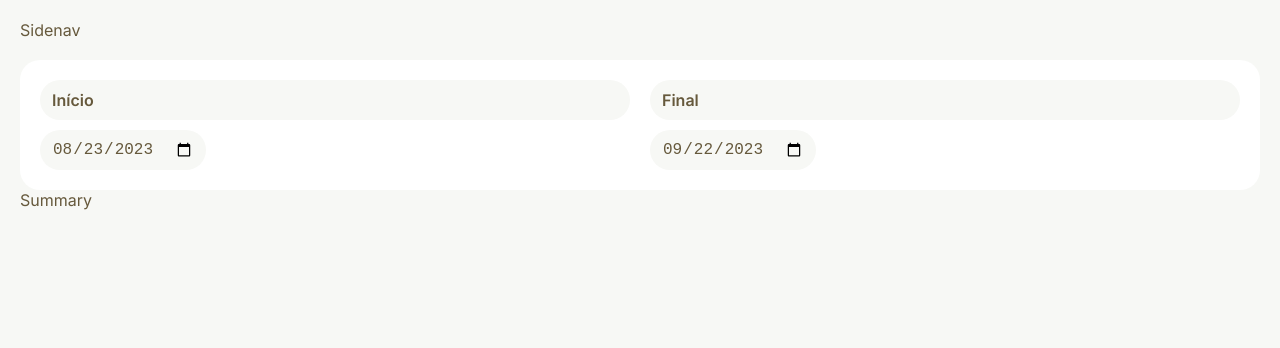
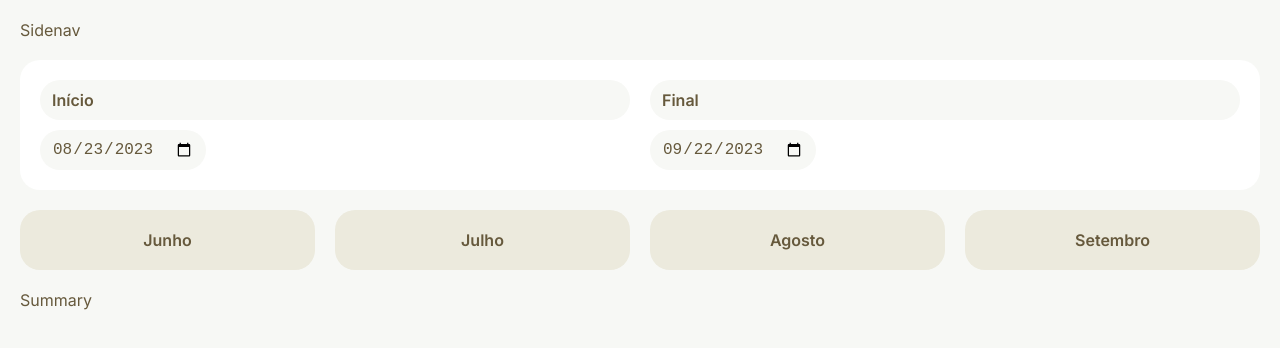
Before and after one commit to gguilhermelopes/fintech, a React (Vite) app: page / in a window 1280 px wide. Shown: the top 348 px of the page. Built offline with nearby package versions, Linux system fonts and the light colour scheme; no server answers.

Commit message:
feat: create buttons to filter by month

```diff
--- a/src/components/Header/Header.tsx
+++ b/src/components/Header/Header.tsx
@@ -1,10 +1,14 @@
 import DateRange from "./DateRange";
+import Months from "./Months";
 
 const Header = () => {
   return (
-    <div>
-      <DateRange />
-    </div>
+    <header className="mb">
+      <div className="mb">
+        <DateRange />
+      </div>
+      <Months />
+    </header>
   );
 };
 
--- /dev/null
+++ b/src/components/Header/MonthButton.module.css
@@ -0,0 +1,9 @@
+.button {
+  padding: var(--gap) var(--gap-s);
+  background-color: var(--color-3);
+  border: none;
+  border-radius: var(--gap);
+  color: var(--color-2);
+  font-weight: 600;
+  text-transform: capitalize;
+}
--- /dev/null
+++ b/src/components/Header/MonthButton.tsx
@@ -0,0 +1,40 @@
+import { useData } from "../../context/DataContext";
+import styles from "./MonthButton.module.css";
+
+const setMonthName = (n: number) => {
+  const date = new Date();
+  date.setMonth(date.getMonth() + n);
+
+  return new Intl.DateTimeFormat("pt-BR", { month: "long" }).format(date);
+};
+
+const formatDate = (date: Date) => {
+  const dd = String(date.getDate()).padStart(2, "0");
+  const mm = String(date.getMonth() + 1).padStart(2, "0");
+  const yyyy = date.getFullYear();
+
+  return `${yyyy}-${mm}-${dd}`;
+};
+
+const MonthButton = ({ n }: { n: number }) => {
+  const { setStart, setFinish } = useData();
+
+  const selectMonth = (n: number) => {
+    const date = new Date();
+    date.setMonth(date.getMonth() + n);
+
+    const firstDay = new Date(date.getFullYear(), date.getMonth(), 1);
+    const lastDay = new Date(date.getFullYear(), date.getMonth() + 1, 0);
+
+    setStart(formatDate(firstDay));
+    setFinish(formatDate(lastDay));
+  };
+
+  return (
+    <button onClick={() => selectMonth(n)} className={styles.button}>
+      {setMonthName(n)}
+    </button>
+  );
+};
+
+export default MonthButton;
--- /dev/null
+++ b/src/components/Header/Months.tsx
@@ -0,0 +1,14 @@
+import MonthButton from "./MonthButton";
+
+const Months = () => {
+  return (
+    <div className="flex">
+      <MonthButton n={-3} />
+      <MonthButton n={-2} />
+      <MonthButton n={-1} />
+      <MonthButton n={0} />
+    </div>
+  );
+};
+
+export default Months;
--- a/src/context/DataContext.tsx
+++ b/src/context/DataContext.tsx
@@ -56,6 +56,8 @@ export const DataContextProvider = ({ children }: PropsWithChildren) => {
     `https://data.origamid.dev/vendas/?inicio=${start}&final=${finish}`
   );
 
+  console.log(data);
+
   return (
     <DataContext.Provider
       value={{ data, loading, error, start, setStart, finish, setFinish }}
```
